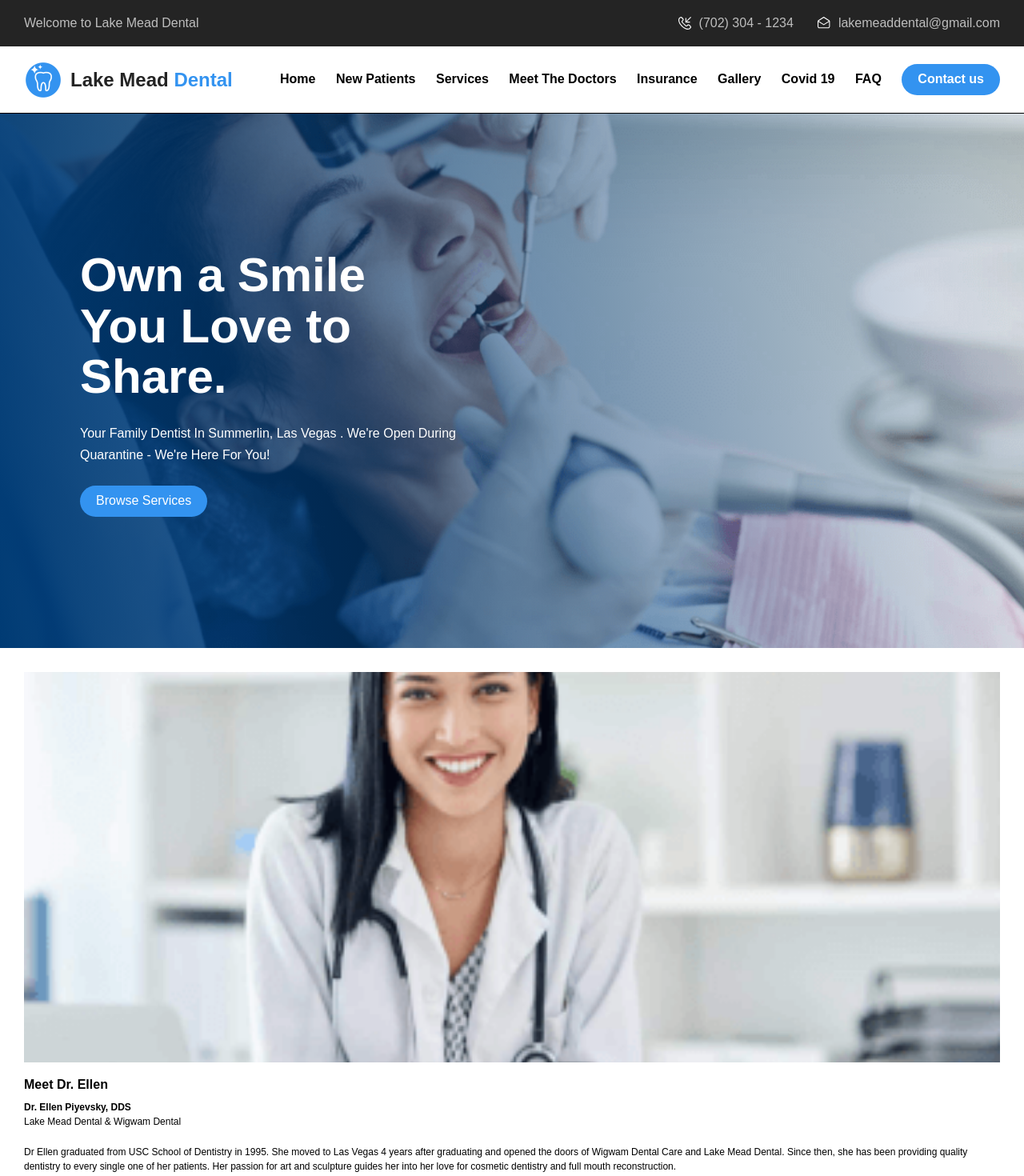
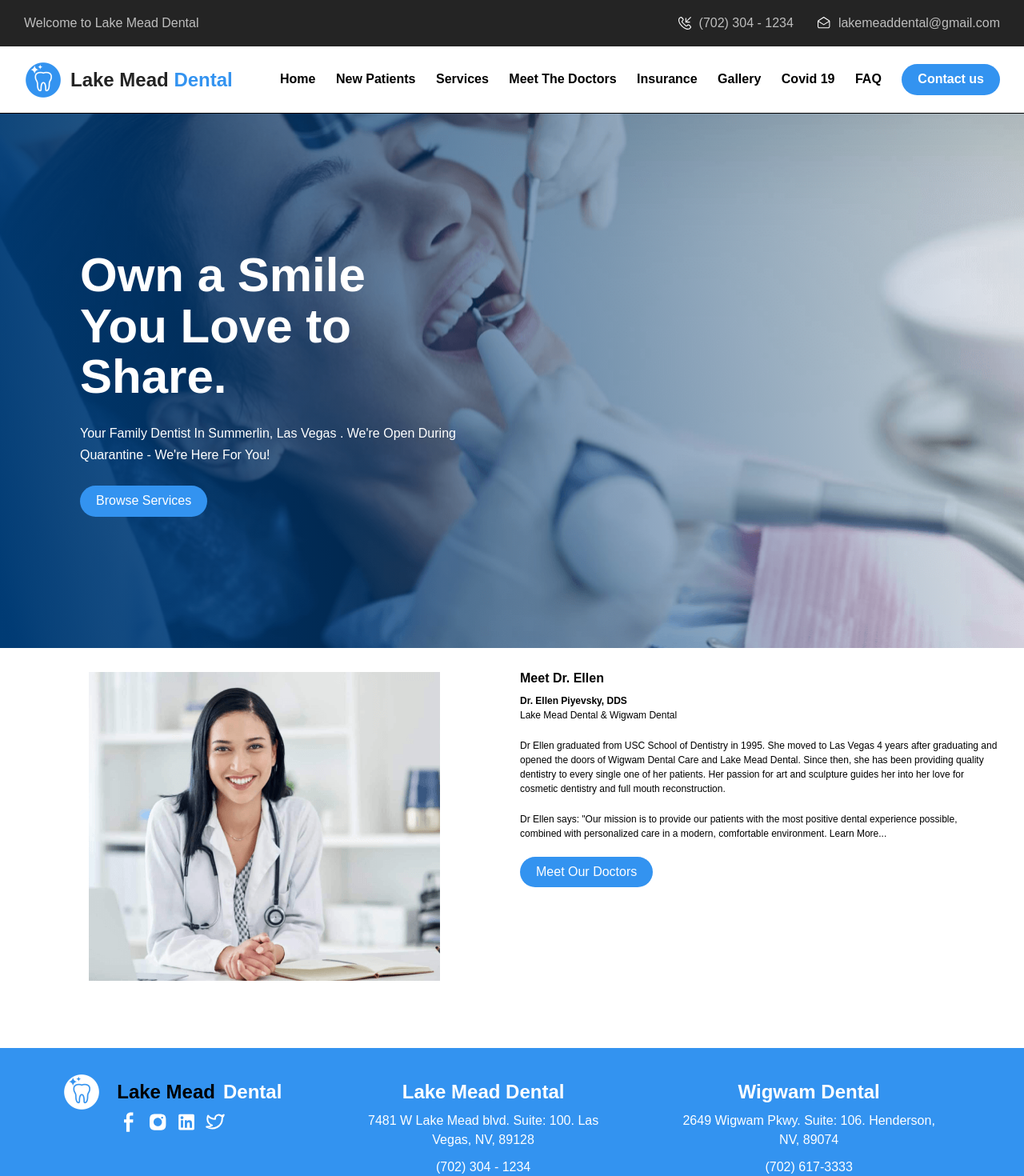
Before and after one commit to idenispankov/lake_mead_dental_next_js, a Next.js app: page / in a window 1280 px wide. Shown: the top 1470 px of the page at 80% size. Built offline with nearby package versions, Linux system fonts and the light colour scheme.

Commit message:
fixed header, less code

```diff
--- a/styles/Banner.module.css
+++ b/styles/Banner.module.css
@@ -8,6 +8,7 @@
 
 .header__banner_overlay {
   background: linear-gradient(80deg, #003b74, rgba(196, 196, 196, 0));
+  min-width: 100%;
   height: 100%;
   padding-top: 40px;
   display: flex;
@@ -39,32 +40,39 @@
   margin-bottom: 20px;
 }
 
-@media screen and (min-width: 430px) {
+@media screen and (min-width: 450px) {
   .header__banner {
-    max-width: 100%;
-    min-height: 309px;
+    background: url('../public/images/header_banner_laptop.png') no-repeat
+      center center/cover;
+    height: 309px;
   }
-}
-
-@media screen and (min-width: 600px) {
-  .header__banner {
-    max-width: 100%;
-    min-height: 409px;
+  .header__banner_overlay {
+    padding-top: 70px;
+    padding-left: 30px;
+    align-items: flex-start;
+  }
+  .header__banner_heading {
+    text-align: start;
+    max-width: 350px;
+    /* font-size: 40px; */
+    margin-bottom: 15px;
+  }
+  .header__banner_text {
+    text-align: start;
+    margin-bottom: 25px;
+    /* font-size: 14px; */
+    max-width: 315px;
   }
 }
 
 @media screen and (min-width: 768px) {
   .header__banner {
-    max-width: 100%;
-    min-height: 409px;
-    margin-top: 98px;
-    background: url('../public/images/header_banner_laptop.png') no-repeat
-      center center/cover;
+    height: 409px;
   }
   .header__banner_overlay {
     align-items: flex-start;
-    padding-top: 112px;
-    padding-left: 60px;
+    padding-top: 70px;
+    padding-left: 30px;
   }
   .header__banner_heading {
     text-align: start;
@@ -78,32 +86,18 @@
     font-size: 14px;
     max-width: 315px;
   }
-  .button {
-    font-size: 14px;
-  }
 }
 @media screen and (min-width: 1024px) {
   .header__banner {
     margin-top: 142px;
-    height: 466px;
+    height: 668px;
+    background: url('../public/images/header_banner_desktop.png') no-repeat
+      center center/cover;
+    max-width: 1600px;
+    margin: 0 auto;
   }
   .header__banner_overlay {
     padding-left: 100px;
-  }
-}
-
-@media screen and (min-width: 1140px) {
-  .header__banner {
-    height: 466px;
-  }
-}
-
-@media screen and (min-width: 1280px) {
-  .header__banner {
-    max-width: 1600px;
-    height: 668px;
-    margin: 0 auto;
-    margin-top: 142px;
   }
   .header__banner_overlay {
     align-items: flex-start;
--- a/styles/MeetDoctor.module.css
+++ b/styles/MeetDoctor.module.css
@@ -6,9 +6,8 @@
 }
 
 .section__image {
-  background: url('../public/images/doctor_ellen_mobile.png') no-repeat center
-    center/cover;
-  width: 100%;
+  background: url('../public/images/doctor_ellen_mobile.png') no-repeat center;
+  min-width: 100%;
   height: 248px;
   margin: 0 auto;
   margin-block-end: 20px;
@@ -38,12 +37,19 @@
 
 @media screen and (min-width: 450px) {
   .section__image {
-    min-height: 388px;
+    background: url('../public/images/doctor_ellen_tablet.png') no-repeat center;
+    height: 386px;
   }
 }
 
-@media screen and (min-width: 600px) {
+@media screen and (min-width: 768px) {
+  .section {
+    padding: 30px;
+    display: grid;
+    grid-template-columns: repeat(2, 1fr);
+    gap: 20px;
+  }
   .section__image {
-    min-height: 488px;
+    margin-bottom: 0;
   }
 }
```
Also changed, not shown: public/images/doctor_ellen_tablet.png (added), public/images/header_banner_desktop.png (added).
